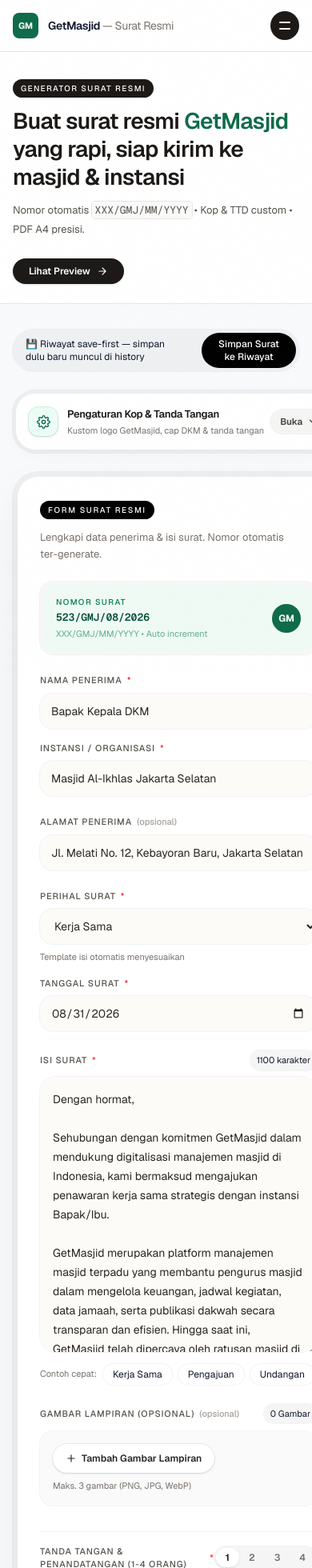
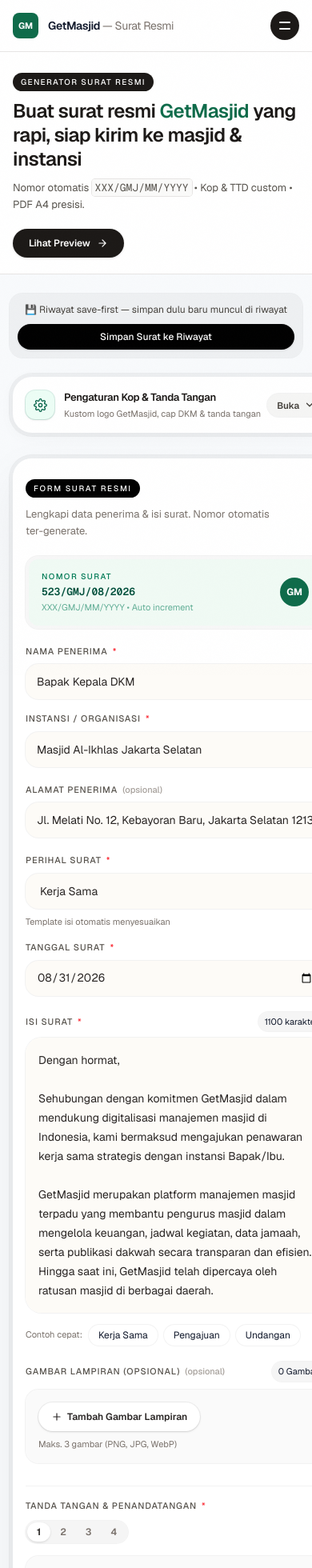
Before and after one commit to raffiatalla90/GenerateSurat, a Next.js app: page / in a window 390 px wide. Shown: the top 1960 px of the page at 80% size. Built offline with nearby package versions, Linux system fonts and the light colour scheme.

Commit message:
fix: comprehensive mobile layout optimization across form, preview, and banners

```diff
--- a/src/app/page.tsx
+++ b/src/app/page.tsx
@@ -237,17 +237,17 @@
       </header>
 
       {/* Professional Hero - compact */}
-      <section className="max-w-[1280px] w-full mx-auto px-4 md:px-6 pt-8 md:pt-10 pb-6 border-b border-stone-200 bg-white">
-        <div className={`flex flex-col lg:flex-row lg:items-end lg:justify-between gap-6 transition-all duration-700 ease-[cubic-bezier(0.32,0.72,0,1)] ${reveal ? "translate-y-0 opacity-100" : "translate-y-4 opacity-0"}`}>
-          <div className="space-y-3">
+      <section className="max-w-[1280px] w-full mx-auto px-4 md:px-6 pt-6 sm:pt-8 md:pt-10 pb-5 sm:pb-6 border-b border-stone-200 bg-white">
+        <div className={`flex flex-col lg:flex-row lg:items-end lg:justify-between gap-5 sm:gap-6 transition-all duration-700 ease-[cubic-bezier(0.32,0.72,0,1)] ${reveal ? "translate-y-0 opacity-100" : "translate-y-4 opacity-0"}`}>
+          <div className="space-y-2.5 sm:space-y-3">
             <span className="inline-flex rounded-full px-2.5 py-1 text-[10px] uppercase tracking-[0.14em] font-medium bg-stone-900 text-white">Generator Surat Resmi</span>
-            <h1 className="text-[28px] md:text-[32px] font-semibold tracking-tight leading-tight text-stone-900">
+            <h1 className="text-[24px] sm:text-[28px] md:text-[32px] font-semibold tracking-tight leading-tight text-stone-900">
               Buat surat resmi <span className="text-[#0f6b4a]">GetMasjid</span> yang rapi,<br className="hidden md:block" /> siap kirim ke masjid & instansi
             </h1>
-            <p className="text-[13px] leading-6 text-stone-600 max-w-[560px]">Nomor otomatis <span className="font-mono bg-stone-50 px-1 py-0.5 rounded ring-1 ring-stone-200">XXX/GMJ/MM/YYYY</span> • Kop & TTD custom • PDF A4 presisi.</p>
+            <p className="text-[13px] leading-relaxed sm:leading-6 text-stone-600 max-w-[560px]">Nomor otomatis <span className="font-mono bg-stone-50 px-1 py-0.5 rounded ring-1 ring-stone-200">XXX/GMJ/MM/YYYY</span> • Kop & TTD custom • PDF A4 presisi.</p>
           </div>
           <div className="flex flex-wrap gap-2 items-center">
-            <button onClick={handlePreview} className="inline-flex items-center gap-2 px-5 py-2 rounded-full bg-stone-900 hover:bg-stone-800 text-white text-xs font-semibold shadow-sm transition active:scale-95">
+            <button onClick={handlePreview} className="inline-flex items-center gap-2 px-5 py-2.5 sm:py-2 rounded-full bg-stone-900 hover:bg-stone-800 text-white text-xs font-semibold shadow-sm transition active:scale-95">
               <span>Lihat Preview</span>
               <svg width="14" height="14" viewBox="0 0 24 24" fill="none" stroke="currentColor" strokeWidth="2"><path d="M5 12h14M12 5l7 7-7 7" strokeLinecap="round" strokeLinejoin="round"/></svg>
             </button>
@@ -256,11 +256,11 @@
       </section>
 
       {/* Main Editorial Split - Form + Preview */}
-      <main className="max-w-[1280px] w-full mx-auto px-4 md:px-6 py-8 md:py-4">
-        <div className="flex justify-center mb-6">
-          <div className="inline-flex items-center gap-2 p-1 rounded-full bg-black/[0.04] ring-1 ring-black/5">
-            <span className="text-xs px-3 py-1">💾 Riwayat save-first — simpan dulu baru muncul di history</span>
-            <button onClick={handleSave} className="px-4 py-1.5 rounded-full bg-black text-white text-xs font-medium hover:bg-stone-800 transition">Simpan Surat ke Riwayat</button>
+      <main className="max-w-[1280px] w-full mx-auto px-3 sm:px-4 md:px-6 py-6 md:py-4">
+        <div className="flex justify-center mb-5 sm:mb-6">
+          <div className="flex flex-col sm:flex-row items-center justify-between gap-2 p-2.5 sm:p-1 rounded-2xl sm:rounded-full bg-black/[0.04] ring-1 ring-black/5 w-full sm:w-auto text-center sm:text-left">
+            <span className="text-xs px-2 sm:px-3 py-0.5 text-stone-700">💾 Riwayat save-first — simpan dulu baru muncul di riwayat</span>
+            <button onClick={handleSave} className="w-full sm:w-auto px-4 py-2 sm:py-1.5 rounded-full bg-black text-white text-xs font-medium hover:bg-stone-800 transition shadow-sm">Simpan Surat ke Riwayat</button>
           </div>
         </div>
         <div className="grid lg:grid-cols-[580px_1fr] gap-6 md:gap-8 items-start">
@@ -287,9 +287,15 @@
             <HistoryPanel items={history} onLoad={handleLoadHistory} onDelete={handleDeleteHistory} onDownload={handleDownloadHistory} />
             {/* Floating Action Bar on Mobile Preview */}
             {showMobilePreview && (
-              <div className="lg:hidden fixed bottom-5 left-4 right-4 z-40 flex gap-3 bg-white/90 backdrop-blur-xl p-2.5 rounded-full shadow-[0_10px_30px_rgba(0,0,0,0.15)] ring-1 ring-black/5 transition-all">
-                <button onClick={() => setShowMobilePreview(false)} className="flex-1 h-11 rounded-full bg-stone-100 hover:bg-stone-200 text-stone-800 font-semibold text-xs uppercase tracking-wider transition active:scale-95">Edit Surat</button>
-                <button onClick={handleDownload} disabled={isGenerating} className="flex-1 h-11 rounded-full bg-[#0f6b4a] text-white font-semibold text-xs uppercase tracking-wider disabled:opacity-60 transition active:scale-95">{isGenerating ? "Memproses..." : "Download PDF"}</button>
+              <div className="lg:hidden fixed bottom-5 left-3 right-3 sm:left-6 sm:right-6 z-40 flex gap-2.5 bg-white/95 backdrop-blur-xl p-2 rounded-2xl shadow-[0_12px_36px_rgba(0,0,0,0.18)] ring-1 ring-black/10 transition-all">
+                <button onClick={() => setShowMobilePreview(false)} className="flex-1 h-12 rounded-xl bg-stone-100 hover:bg-stone-200 text-stone-900 font-semibold text-xs uppercase tracking-wider transition active:scale-95 flex items-center justify-center gap-1.5 shadow-sm">
+                  <svg width="14" height="14" viewBox="0 0 24 24" fill="none" stroke="currentColor" strokeWidth="2"><path d="M11 4H4a2 2 0 0 0-2 2v14a2 2 0 0 0 2 2h14a2 2 0 0 0 2-2v-7"/><path d="M18.5 2.5a2.121 2.121 0 0 1 3 3L12 15l-4 1 1-4 9.5-9.5z"/></svg>
+                  <span>Edit Surat</span>
+                </button>
+                <button onClick={handleDownload} disabled={isGenerating} className="flex-1 h-12 rounded-xl bg-[#0f6b4a] hover:bg-[#0d5a3f] text-white font-semibold text-xs uppercase tracking-wider disabled:opacity-60 transition active:scale-95 flex items-center justify-center gap-1.5 shadow-md">
+                  <svg width="14" height="14" viewBox="0 0 24 24" fill="none" stroke="currentColor" strokeWidth="2"><path d="M12 5v12M8 11l4 4 4-4M3 17v3h18v-3" strokeLinecap="round" strokeLinejoin="round"/></svg>
+                  <span>{isGenerating ? "Memproses..." : "Download PDF"}</span>
+                </button>
               </div>
             )}
           </div>
--- a/src/components/HistoryPanel.tsx
+++ b/src/components/HistoryPanel.tsx
@@ -17,9 +17,9 @@
   );
 
   return (
-    <div className="p-1.5 rounded-[2rem] bg-black/[0.04] ring-1 ring-black/5">
-      <div className="rounded-[calc(2rem-0.375rem)] bg-white shadow-[inset_0_1px_1px_rgba(255,255,255,0.9),0_12px_40px_rgba(0,0,0,0.06)] overflow-hidden">
-        <div className="px-6 md:px-7 pt-6 pb-4 flex items-start justify-between gap-4">
+    <div className="p-1 sm:p-1.5 rounded-[1.75rem] sm:rounded-[2rem] bg-black/[0.04] ring-1 ring-black/5">
+      <div className="rounded-[calc(1.75rem-0.25rem)] sm:rounded-[calc(2rem-0.375rem)] bg-white shadow-[inset_0_1px_1px_rgba(255,255,255,0.9),0_12px_40px_rgba(0,0,0,0.06)] overflow-hidden">
+        <div className="px-4 sm:px-6 md:px-7 pt-5 sm:pt-6 pb-3 sm:pb-4 flex items-start justify-between gap-4">
           <div>
             <div className="flex items-center gap-2">
               <span className="w-7 h-7 rounded-full bg-black text-white grid place-items-center">
@@ -33,7 +33,7 @@
           <div className="hidden sm:block text-[11px] text-stone-500">Hapus background & crop ikut tersimpan</div>
         </div>
 
-        <div className="px-5 md:px-6 pb-2">
+        <div className="px-4 sm:px-6 pb-2">
           <div className="relative">
             <svg className="absolute left-3 top-1/2 -translate-y-1/2 w-4 h-4 text-stone-400" viewBox="0 0 24 24" fill="none" stroke="currentColor" strokeWidth="1.3"><circle cx="11" cy="11" r="7"/><path d="M20 20l-3.5-3.5"/></svg>
             <input value={q} onChange={(e)=>setQ(e.target.value)} placeholder="Cari nomor, penerima, instansi, perihal..." className="w-full h-9 rounded-full bg-[#FDFBF7] ring-1 ring-black/5 pl-9 pr-3 text-sm outline-none focus:ring-2 focus:ring-black/10 focus:bg-white transition-all duration-700 ease-[cubic-bezier(0.32,0.72,0,1)]" />
--- a/src/components/LetterForm.tsx
+++ b/src/components/LetterForm.tsx
@@ -125,13 +125,13 @@
   };
 
   return (
-    <div className="p-1.5 rounded-[2rem] bg-black/[0.04] ring-1 ring-black/5">
-      <div className="rounded-[calc(2rem-0.375rem)] bg-white shadow-[inset_0_1px_1px_rgba(255,255,255,0.9),0_20px_60px_rgba(0,0,0,0.06)] overflow-hidden">
-        <div className="px-7 md:px-8 pt-7 pb-6">
+    <div className="p-1 sm:p-1.5 rounded-[1.75rem] sm:rounded-[2rem] bg-black/[0.04] ring-1 ring-black/5">
+      <div className="rounded-[calc(1.75rem-0.25rem)] sm:rounded-[calc(2rem-0.375rem)] bg-white shadow-[inset_0_1px_1px_rgba(255,255,255,0.9),0_20px_60px_rgba(0,0,0,0.06)] overflow-hidden">
+        <div className="px-4 sm:px-6 md:px-8 pt-6 sm:pt-7 pb-5 sm:pb-6">
           <div className="flex items-start justify-between gap-4">
             <div>
               <span className="inline-flex rounded-full px-2.5 py-1 text-[10px] uppercase tracking-[0.16em] font-medium bg-black text-white">Form Surat Resmi</span>
-              <p className="text-[13px] text-stone-500 mt-3 leading-relaxed max-w-[36ch]">Lengkapi data penerima & isi surat. Nomor otomatis ter-generate.</p>
+              <p className="text-[13px] text-stone-500 mt-2.5 sm:mt-3 leading-relaxed max-w-[36ch]">Lengkapi data penerima & isi surat. Nomor otomatis ter-generate.</p>
             </div>
             <span className="hidden md:inline-flex items-center gap-1.5 text-[11px] px-2.5 py-1 rounded-full bg-[#FDFBF7] ring-1 ring-black/5 text-stone-600">
               <span className="w-1.5 h-1.5 rounded-full bg-emerald-500 animate-pulse" /> Auto-save
@@ -139,7 +139,7 @@
           </div>
         </div>
 
-        <div className="px-7 md:px-8 pb-6 space-y-6">
+        <div className="px-4 sm:px-6 md:px-8 pb-6 space-y-5 sm:space-y-6">
           <div className="p-1 rounded-2xl bg-black/[0.03] ring-1 ring-black/5">
             <div className="rounded-[calc(1rem-4px)] bg-[#f0faf4] px-4 py-3.5 flex items-center justify-between">
               <div>
@@ -239,8 +239,10 @@
 
           {/* Section Penandatangan (1-4 Orang) */}
           <div className="space-y-4 pt-2">
-            <div className="flex items-center justify-between border-t border-black/5 pt-4">
-              <Label required>Tanda Tangan & Penandatangan (1-4 Orang)</Label>
+            <div className="flex flex-col sm:flex-row sm:items-center justify-between gap-2.5 border-t border-black/5 pt-4">
+              <Label required>Tanda Tangan & Penandatangan</Label>
+              <div className="flex items-center gap-2 self-start sm:self-auto">
+                <span className="text-[11px] text-stone-400 font-medium hidden sm:inline">Jumlah:</span>
                 <div className="flex bg-black/[0.04] ring-1 ring-black/5 rounded-full p-0.5">
                   {[1, 2, 3, 4].map((num) => (
                     <button
@@ -249,13 +251,14 @@
                       onClick={() => handleSignerCountChange(num)}
                       className={`px-3 py-1 rounded-full text-xs font-semibold transition-all ${
                         (data.signers || []).length === num
-                        ? "bg-white text-stone-850 shadow-sm"
+                          ? "bg-white text-stone-900 shadow-sm"
                           : "text-stone-500 hover:text-stone-800"
                       }`}
                     >
                       {num}
                     </button>
                   ))}
+                </div>
               </div>
             </div>
 
```
Also changed, not shown: src/components/LetterPreview.tsx (+13 -11 lines). Lines whose indentation alone changed are shown as unchanged.
